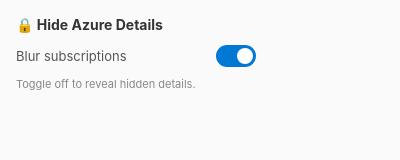
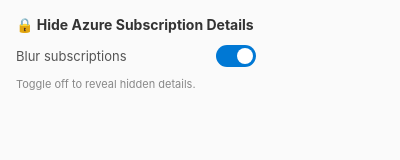
Before and after one commit to desinole/browser-extension-hide-azure-details, a browser extension: page popup.html in a window 400 px wide. Drawn offline with Linux system fonts and the light colour scheme.

Commit message:
Changed title of browser extension

```diff
--- a/popup.html
+++ b/popup.html
@@ -59,7 +59,7 @@
   </style>
 </head>
 <body>
-  <h3>🔒 Hide Azure Details</h3>
+  <h3>🔒 Hide Azure Subscription Details</h3>
   <div class="toggle-row">
     <label for="toggle">Blur subscriptions</label>
     <div class="switch">
```
